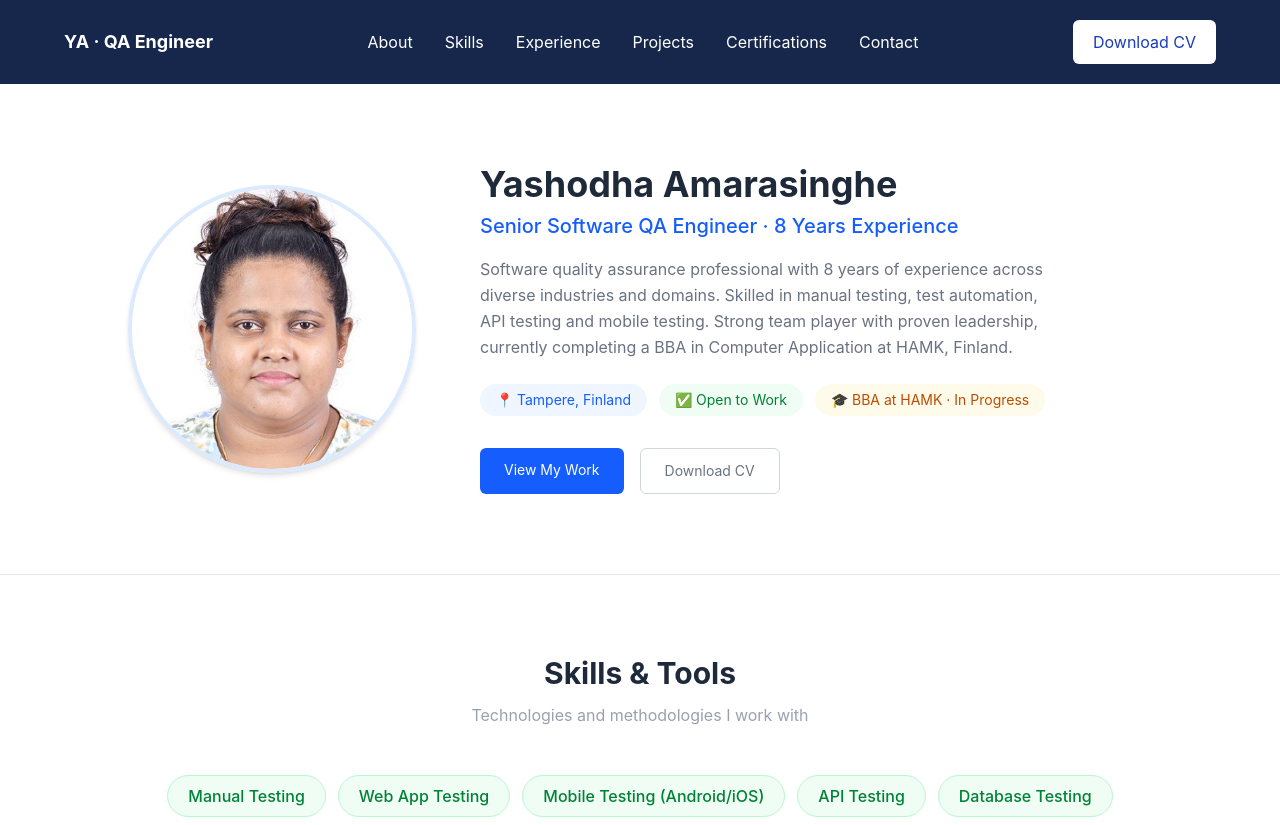
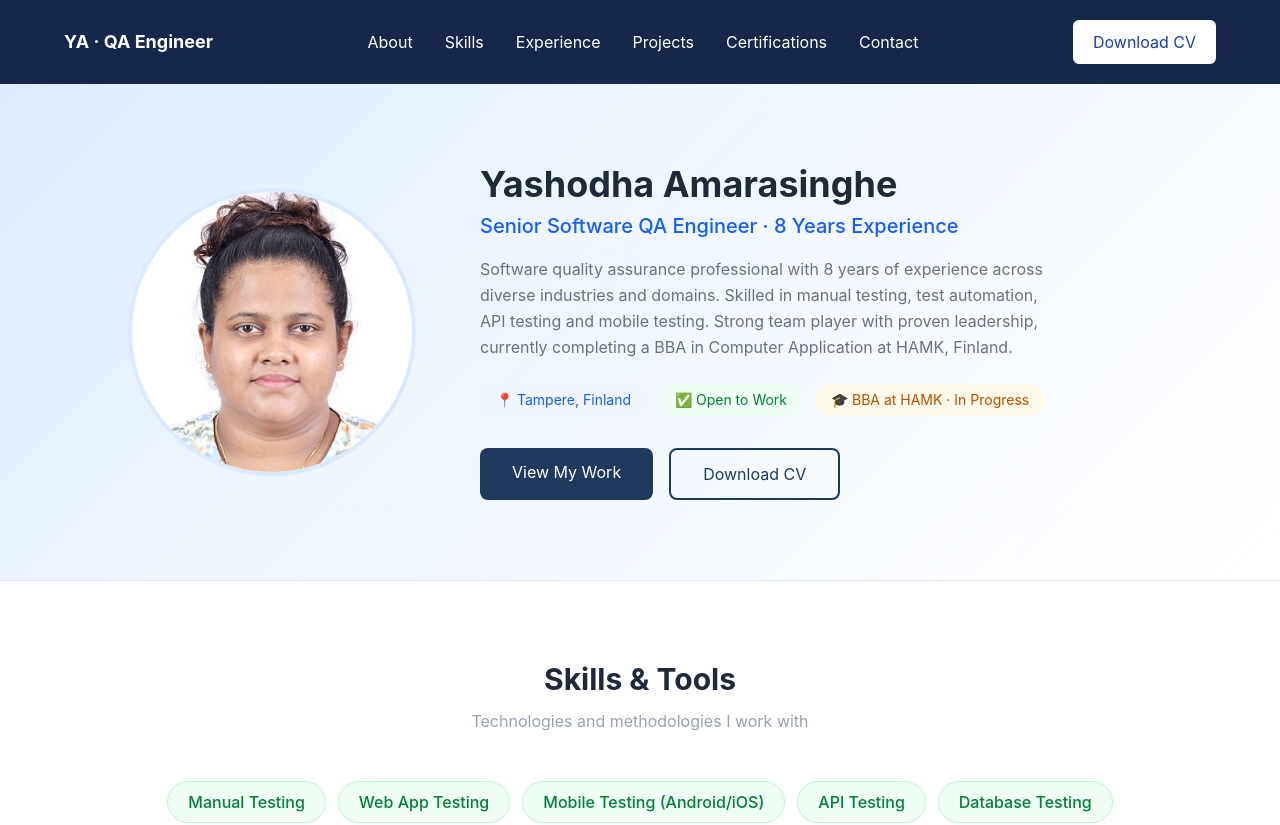
Before and after one commit to Yashodha8890/My_Portfolio, a React app in the folder frontend/: page / in a window 1280 px wide. Shown: the top 825 px of the page. Built offline with nearby package versions, Linux system fonts and the light colour scheme; the HTML template or start-up script is replaced by a standard one.

Commit message:
few changes done in frontend.

```diff
--- a/frontend/src/components/Contact.jsx
+++ b/frontend/src/components/Contact.jsx
@@ -144,7 +144,7 @@ function Contact() {
                 value={formData.name}
                 onChange={handleChange}
                 required
-                placeholder="John Smith"
+                placeholder="Enter your name"
                 className="w-full text-base px-4 py-3 border border-gray-200 rounded-lg bg-white focus:outline-none focus:border-blue-400"
               />
             </div>
@@ -170,7 +170,7 @@ function Contact() {
                 value={formData.subject}
                 onChange={handleChange}
                 required
-                placeholder="Job Opportunity"
+                placeholder="Add the subject"
                 className="w-full text-base px-4 py-3 border border-gray-200 rounded-lg bg-white focus:outline-none focus:border-blue-400"
               />
             </div>
--- a/frontend/src/components/Education.jsx
+++ b/frontend/src/components/Education.jsx
@@ -5,8 +5,8 @@ const education = [
     degree: 'BBA in Computer Application',
     university: 'HAMK Häme University of Applied Sciences',
     location: 'Hämeenlinna, Finland',
-    period: 'Aug 2023 – Present',
-    status: 'In Progress',
+    period: 'Aug 2023 – July 2026',
+    status: 'Completed',
     website: 'https://www.hamk.fi/',
     highlights: [
       'Full stack web development with React, Node.js, Express and MongoDB',
--- a/frontend/src/components/Hero.jsx
+++ b/frontend/src/components/Hero.jsx
@@ -2,7 +2,8 @@ import profilePhoto from '../assets/profile.jpeg'
 
 function Hero() {
   return (
-    <section id="about" className="bg-white border-b border-gray-200">
+    <section id="about" className="border-b border-gray-200"
+      style={{background: 'linear-gradient(135deg, #dbeafe 0%, #eff6ff 40%, #ffffff 100%)'}}>
       <div className="max-w-6xl mx-auto px-16 py-20 flex items-center gap-16">
 
         {/* Left — Photo */}
@@ -10,7 +11,7 @@ function Hero() {
           <img
             src={profilePhoto}
             alt="Profile"
-            className="w-72 h-72 rounded-full object-cover border-4 border-blue-100 shadow-md"
+            className="w-72 h-72 rounded-full object-cover border-4 border-blue-100"
           />
         </div>
 
@@ -25,10 +26,11 @@ function Hero() {
           </p>
 
           <p className="text-gray-500 text-base leading-relaxed max-w-xl mb-6">
-            Software quality assurance professional with 8 years of experience across
-            diverse industries and domains. Skilled in manual testing, test automation,
-            API testing and mobile testing. Strong team player with proven leadership,
-            currently completing a BBA in Computer Application at HAMK, Finland.
+            Software quality assurance professional with 8 years of experience
+            across diverse industries and domains. Skilled in manual testing,
+            test automation, API testing and mobile testing. Strong team player
+            with proven leadership, currently completing a BBA in Computer
+            Application at HAMK, Finland.
           </p>
 
           <div className="flex gap-3 flex-wrap mb-8">
@@ -45,11 +47,13 @@ function Hero() {
 
           <div className="flex gap-4">
             <a href="#projects"
-              className="bg-blue-600 text-white text-sm px-6 py-3 rounded-md hover:bg-blue-700">
+              style={{backgroundColor: '#1e3a5f'}}
+              className="text-white text-base px-8 py-3 rounded-lg hover:opacity-90">
               View My Work
             </a>
             <a href="/cv.pdf" download
-              className="border border-gray-300 text-gray-500 text-sm px-6 py-3 rounded-md hover:bg-gray-50">
+              className="border-2 text-base px-8 py-3 rounded-lg hover:bg-gray-50"
+              style={{borderColor: '#1e3a5f', color: '#1e3a5f'}}>
               Download CV
             </a>
           </div>
```
